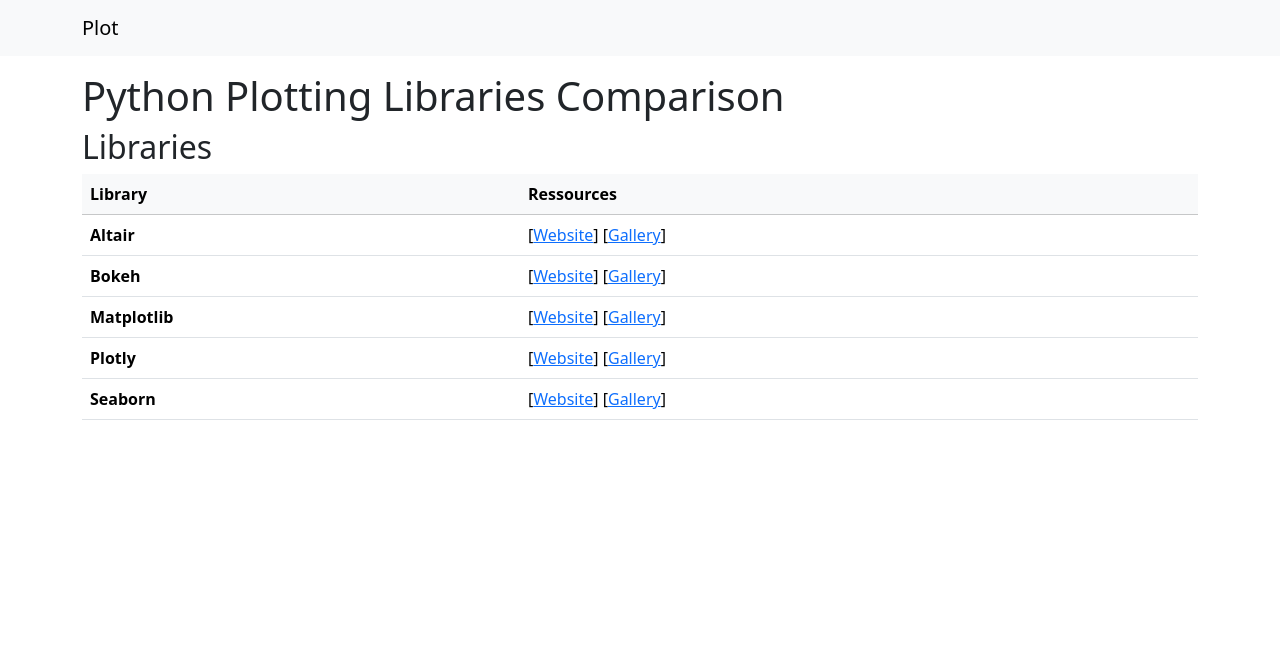
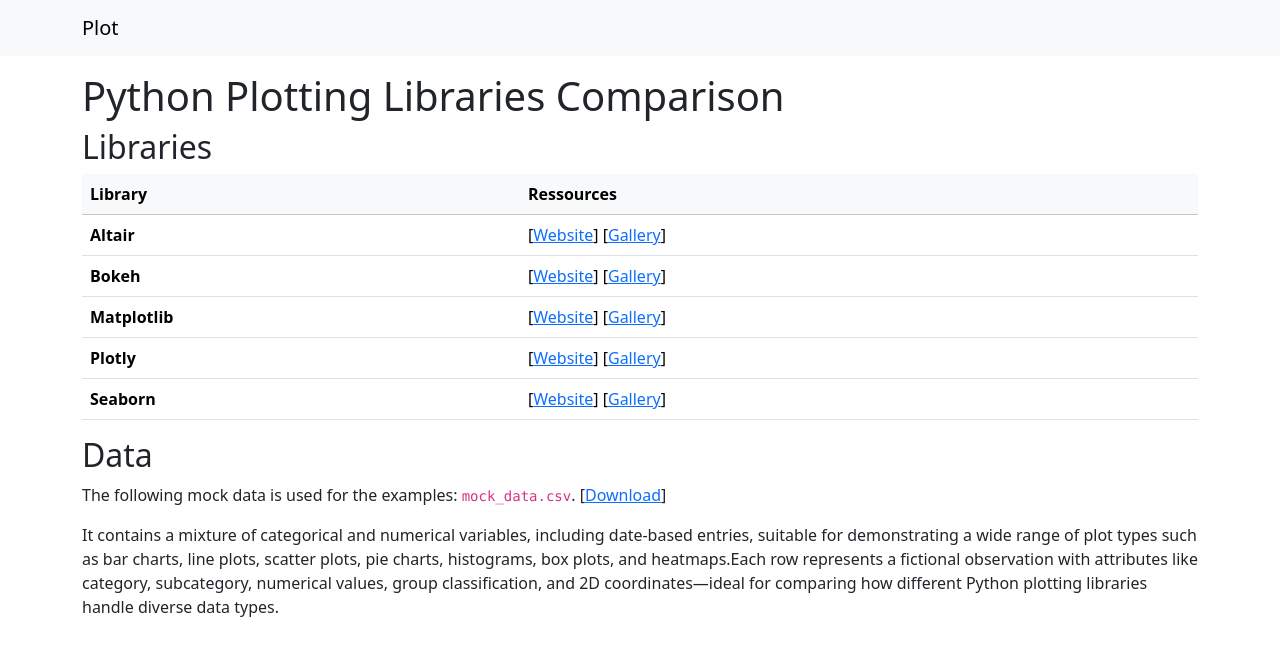
Before and after one commit to jeandecian/plot, a Jekyll site: the page built from index.md, in a window 1280 px wide. Shown: the top 656 px of the page. Built offline with Jekyll 4.4.1, drawn with Linux system fonts in a browser that asks for light colours.

Commit message:
add mock data

```diff
--- a/index.md
+++ b/index.md
@@ -18,11 +18,31 @@ title: Python Plotting Libraries Comparison
       <tr>
         <th scope="row">{{ library.name }}</th>
         <td>
-          [<a href="{{ library.website }}" target="_blank">Website</a>]
-          [<a href="{{ library.gallery }}" target="_blank">Gallery</a>]
+          [<a href="{{ library.website }}" target="_blank">Website</a>] [<a
+            href="{{ library.gallery }}"
+            target="_blank"
+            >Gallery</a
+          >]
         </td>
       </tr>
       {% endfor %}
     </tbody>
   </table>
+  <h2>Data</h2>
+  <p>
+    The following mock data is used for the examples:
+    <code>mock_data.csv</code>. [<a
+      href="{{ site.baseurl }}/files/mock_data.csv"
+      >Download</a
+    >]
+  </p>
+  <p>
+    It contains a mixture of categorical and numerical variables, including
+    date-based entries, suitable for demonstrating a wide range of plot types
+    such as bar charts, line plots, scatter plots, pie charts, histograms, box
+    plots, and heatmaps.Each row represents a fictional observation with
+    attributes like category, subcategory, numerical values, group
+    classification, and 2D coordinates—ideal for comparing how different Python
+    plotting libraries handle diverse data types.
+  </p>
 </div>
```
Also changed, not shown: files/mock_data.csv (added, +101 -0 lines).
